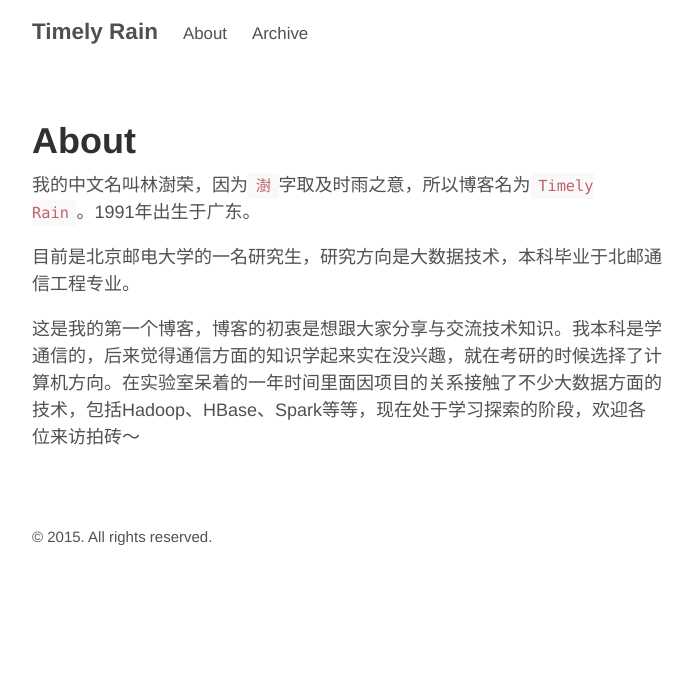
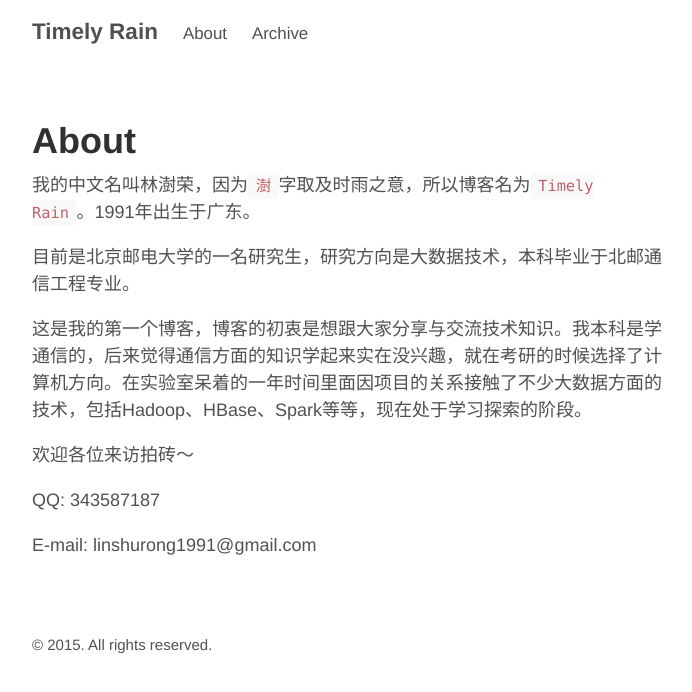
Before and after one commit to lsr1991/lsr1991.github.io, a Jekyll site: the page built from about.md, in a window 1280 px wide. Shown: the top 692 px of the page, without its empty margins (293-985 px from the left). Built offline with Jekyll 4.4.1, drawn with Linux system fonts in a browser that asks for light colours.

Commit message:
Published with https://stackedit.io/

```diff
--- a/about.md
+++ b/about.md
@@ -7,4 +7,10 @@ title: About
 
 目前是北京邮电大学的一名研究生，研究方向是大数据技术，本科毕业于北邮通信工程专业。
 
-这是我的第一个博客，博客的初衷是想跟大家分享与交流技术知识。我本科是学通信的，后来觉得通信方面的知识学起来实在没兴趣，就在考研的时候选择了计算机方向。在实验室呆着的一年时间里面因项目的关系接触了不少大数据方面的技术，包括Hadoop、HBase、Spark等等，现在处于学习探索的阶段，欢迎各位来访拍砖～
+这是我的第一个博客，博客的初衷是想跟大家分享与交流技术知识。我本科是学通信的，后来觉得通信方面的知识学起来实在没兴趣，就在考研的时候选择了计算机方向。在实验室呆着的一年时间里面因项目的关系接触了不少大数据方面的技术，包括Hadoop、HBase、Spark等等，现在处于学习探索的阶段。
+
+欢迎各位来访拍砖～
+
+QQ: 343587187
+
+E-mail: linshurong1991@gmail.com
```
